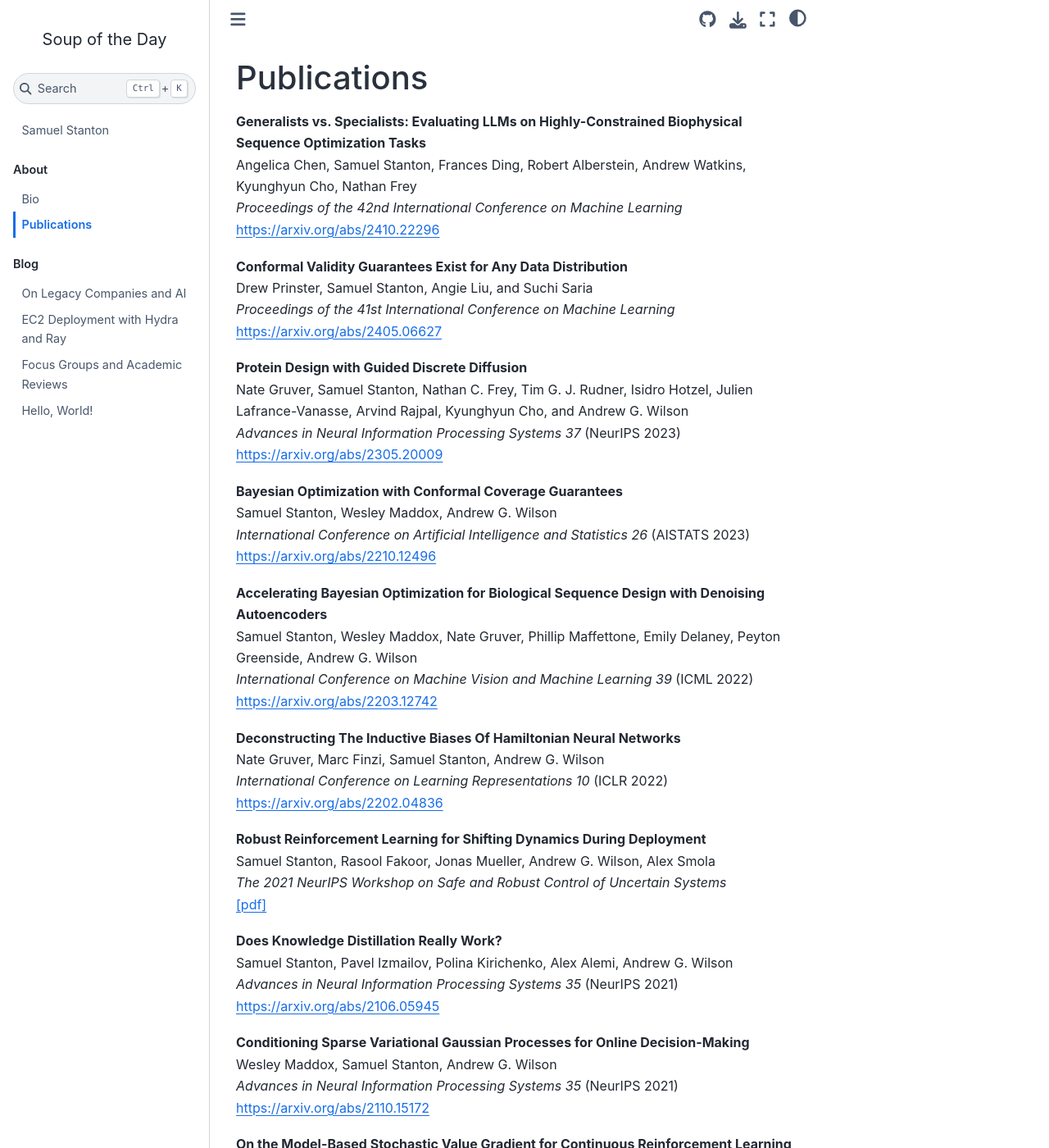
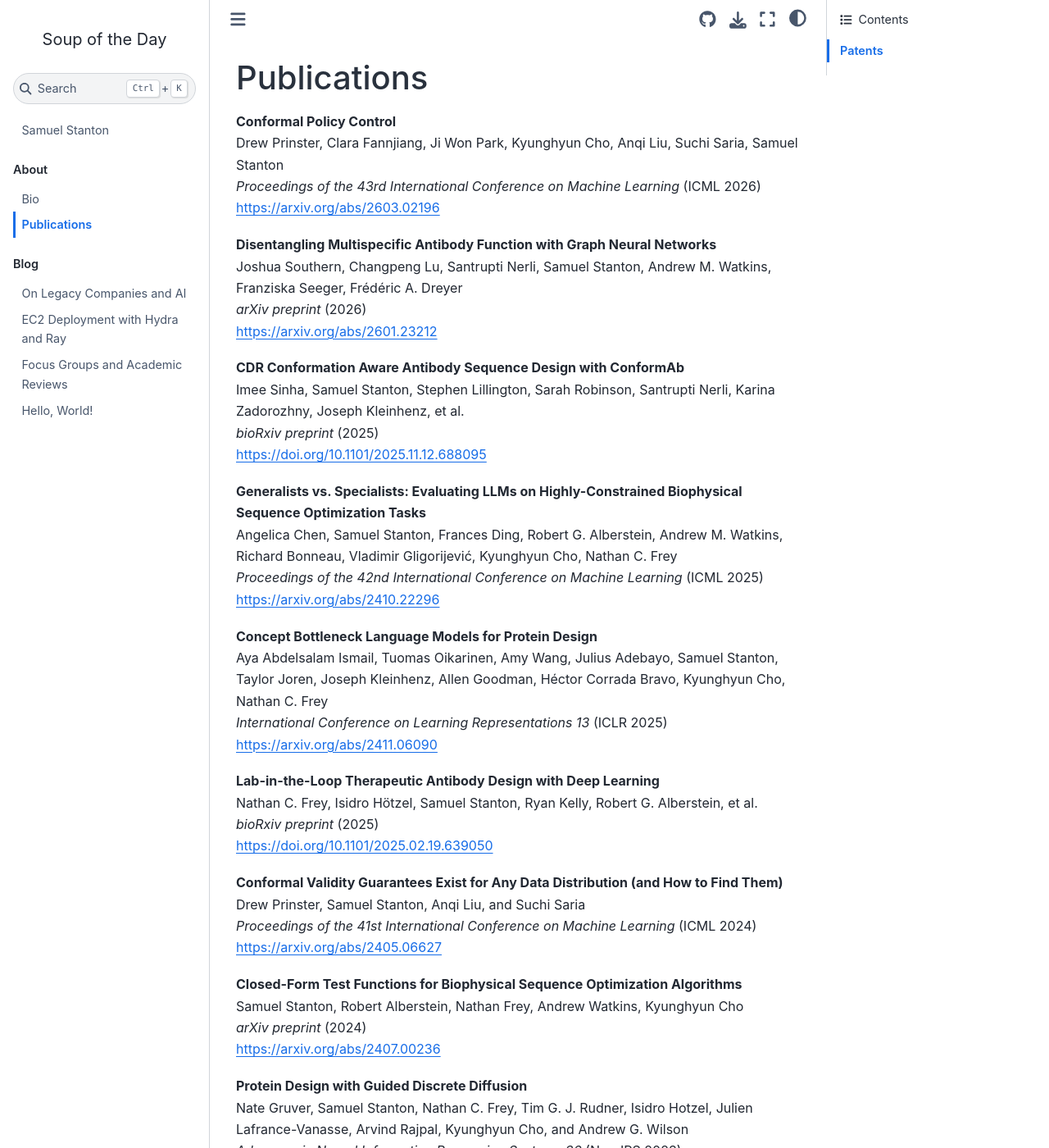
Before and after one commit to samuelstanton/samuelstanton.github.io, a Jupyter Book: the page built from pubs.md, in a window 1280 px wide and 1400 px high. Shown: the whole window at 82% size. Built offline with Jupyter Book 1.0.4 settings and Sphinx 7.4.7 and the Sphinx Book theme 1.1.4, drawn with Linux system fonts in a browser that asks for light colours; comment, search, counter and statistics services are not loaded; some of the changed text lies outside the part shown.

Commit message:
Update bio, home page, and publications for 2026
- Bio: add Anthropic (2026-present) and Coefficient Bio (2025-2026);
  Genentech now 2022-2025
- Home page: add current role
- Publications: add six papers from 2024-2026, a Patents section, and
  fix venue names, NeurIPS volume numbers, titles, and author lists

Co-Authored-By: Claude Opus 5.5 <noreply@anthropic.com>

```diff
--- a/pubs.md
+++ b/pubs.md
@@ -1,28 +1,58 @@
 # Publications
 
+**Conformal Policy Control**
+Drew Prinster, Clara Fannjiang, Ji Won Park, Kyunghyun Cho, Anqi Liu, Suchi Saria, Samuel Stanton
+*Proceedings of the 43rd International Conference on Machine Learning* (ICML 2026)
+[https://arxiv.org/abs/2603.02196](https://arxiv.org/abs/2603.02196)
+
+**Disentangling Multispecific Antibody Function with Graph Neural Networks**
+Joshua Southern, Changpeng Lu, Santrupti Nerli, Samuel Stanton, Andrew M. Watkins, Franziska Seeger, Frédéric A. Dreyer
+*arXiv preprint* (2026)
+[https://arxiv.org/abs/2601.23212](https://arxiv.org/abs/2601.23212)
+
+**CDR Conformation Aware Antibody Sequence Design with ConformAb**
+Imee Sinha, Samuel Stanton, Stephen Lillington, Sarah Robinson, Santrupti Nerli, Karina Zadorozhny, Joseph Kleinhenz, et al.
+*bioRxiv preprint* (2025)
+[https://doi.org/10.1101/2025.11.12.688095](https://doi.org/10.1101/2025.11.12.688095)
+
 **Generalists vs. Specialists: Evaluating LLMs on Highly-Constrained Biophysical Sequence Optimization Tasks**
-Angelica Chen, Samuel Stanton, Frances Ding, Robert Alberstein, Andrew Watkins, Kyunghyun Cho, Nathan Frey
-*Proceedings of the 42nd International Conference on Machine Learning*
+Angelica Chen, Samuel Stanton, Frances Ding, Robert G. Alberstein, Andrew M. Watkins, Richard Bonneau, Vladimir Gligorijević, Kyunghyun Cho, Nathan C. Frey
+*Proceedings of the 42nd International Conference on Machine Learning* (ICML 2025)
 [https://arxiv.org/abs/2410.22296](https://arxiv.org/abs/2410.22296)
 
-**Conformal Validity Guarantees Exist for Any Data Distribution**
-Drew Prinster, Samuel Stanton, Angie Liu, and Suchi Saria
-*Proceedings of the 41st International Conference on Machine Learning*
+**Concept Bottleneck Language Models for Protein Design**
+Aya Abdelsalam Ismail, Tuomas Oikarinen, Amy Wang, Julius Adebayo, Samuel Stanton, Taylor Joren, Joseph Kleinhenz, Allen Goodman, Héctor Corrada Bravo, Kyunghyun Cho, Nathan C. Frey
+*International Conference on Learning Representations 13* (ICLR 2025)
+[https://arxiv.org/abs/2411.06090](https://arxiv.org/abs/2411.06090)
+
+**Lab-in-the-Loop Therapeutic Antibody Design with Deep Learning**
+Nathan C. Frey, Isidro Hötzel, Samuel Stanton, Ryan Kelly, Robert G. Alberstein, et al.
+*bioRxiv preprint* (2025)
+[https://doi.org/10.1101/2025.02.19.639050](https://doi.org/10.1101/2025.02.19.639050)
+
+**Conformal Validity Guarantees Exist for Any Data Distribution (and How to Find Them)**
+Drew Prinster, Samuel Stanton, Anqi Liu, and Suchi Saria
+*Proceedings of the 41st International Conference on Machine Learning* (ICML 2024)
 [https://arxiv.org/abs/2405.06627](https://arxiv.org/abs/2405.06627)
+
+**Closed-Form Test Functions for Biophysical Sequence Optimization Algorithms**
+Samuel Stanton, Robert Alberstein, Nathan Frey, Andrew Watkins, Kyunghyun Cho
+*arXiv preprint* (2024)
+[https://arxiv.org/abs/2407.00236](https://arxiv.org/abs/2407.00236)
 
 **Protein Design with Guided Discrete Diffusion**
 Nate Gruver, Samuel Stanton, Nathan C. Frey, Tim G. J. Rudner, Isidro Hotzel, Julien Lafrance-Vanasse, Arvind Rajpal, Kyunghyun Cho, and Andrew G. Wilson
-*Advances in Neural Information Processing Systems 37* (NeurIPS 2023)
+*Advances in Neural Information Processing Systems 36* (NeurIPS 2023)
 [https://arxiv.org/abs/2305.20009](https://arxiv.org/abs/2305.20009)
 
-**Bayesian Optimization with Conformal Coverage Guarantees**
+**Bayesian Optimization with Conformal Prediction Sets**
 Samuel Stanton, Wesley Maddox, Andrew G. Wilson
 *International Conference on Artificial Intelligence and Statistics 26* (AISTATS 2023)
 [https://arxiv.org/abs/2210.12496](https://arxiv.org/abs/2210.12496)
 
 **Accelerating Bayesian Optimization for Biological Sequence Design with Denoising Autoencoders**
 Samuel Stanton, Wesley Maddox, Nate Gruver, Phillip Maffettone, Emily Delaney, Peyton Greenside, Andrew G. Wilson
-*International Conference on Machine Vision and Machine Learning 39* (ICML 2022)
+*International Conference on Machine Learning 39* (ICML 2022)
 [https://arxiv.org/abs/2203.12742](https://arxiv.org/abs/2203.12742)
 
 **Deconstructing The Inductive Biases Of Hamiltonian Neural Networks**
@@ -37,12 +67,12 @@ Samuel Stanton, Rasool Fakoor, Jonas Mueller, Andrew G. Wilson, Alex Smola
 
 **Does Knowledge Distillation Really Work?**
 Samuel Stanton, Pavel Izmailov, Polina Kirichenko, Alex Alemi, Andrew G. Wilson
-*Advances in Neural Information Processing Systems 35* (NeurIPS 2021)
+*Advances in Neural Information Processing Systems 34* (NeurIPS 2021)
 [https://arxiv.org/abs/2106.05945](https://arxiv.org/abs/2106.05945)
 
 **Conditioning Sparse Variational Gaussian Processes for Online Decision-Making**
 Wesley Maddox, Samuel Stanton, Andrew G. Wilson
-*Advances in Neural Information Processing Systems 35* (NeurIPS 2021)
+*Advances in Neural Information Processing Systems 34* (NeurIPS 2021)
 [https://arxiv.org/abs/2110.15172](https://arxiv.org/abs/2110.15172)
 
 **On the Model-Based Stochastic Value Gradient for Continuous Reinforcement Learning**
@@ -57,7 +87,7 @@ Samuel Stanton, Wesley Maddox, Ian Delbridge, Andrew G. Wilson
 
 **Generalizing Convolutional Neural Networks for Equivariance to Lie Groups on Arbitrary Continuous Data**
 Marc Finzi, Samuel Stanton, Pavel Izmailov, Andrew G. Wilson
-*International Conference on Machine Vision and Machine Learning 37* (ICML 2020)
+*International Conference on Machine Learning 37* (ICML 2020)
 [https://arxiv.org/abs/2002.12880](https://arxiv.org/abs/2002.12880)
 
 **Probabilistic Machine Learning for Online Decision-Making**
@@ -69,3 +99,10 @@ Samuel Stanton
 Samuel Stanton
 *CU Denver Undergraduate Thesis*
 [[pdf]](/files/samuel_stanton_undergrad_thesis.pdf)
+
+## Patents
+
+**Molecule Design with Multi-Objective Optimization of Partially Ordered, Mixed-Variable Molecular Properties**
+Ji Won Park, Samuel Stanton, Andrew M. Watkins, Kyunghyun Cho
+*US Patent 12,580,043* (2026)
+[https://patents.google.com/patent/US12580043B2](https://patents.google.com/patent/US12580043B2)
```
Also changed, not shown: bio.md (+9 -3 lines), index.md (+2 -0 lines).
